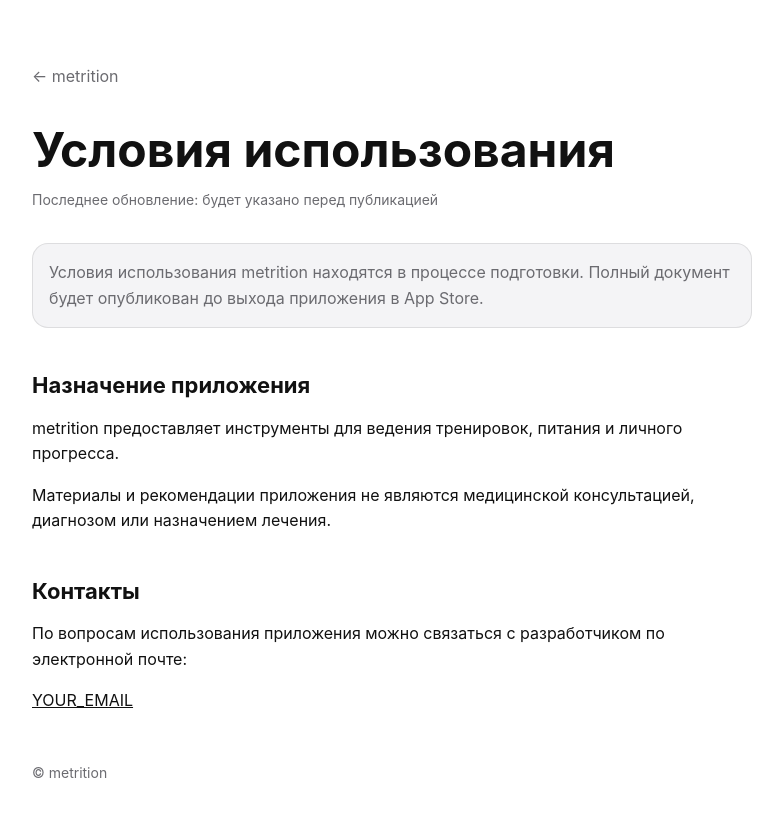
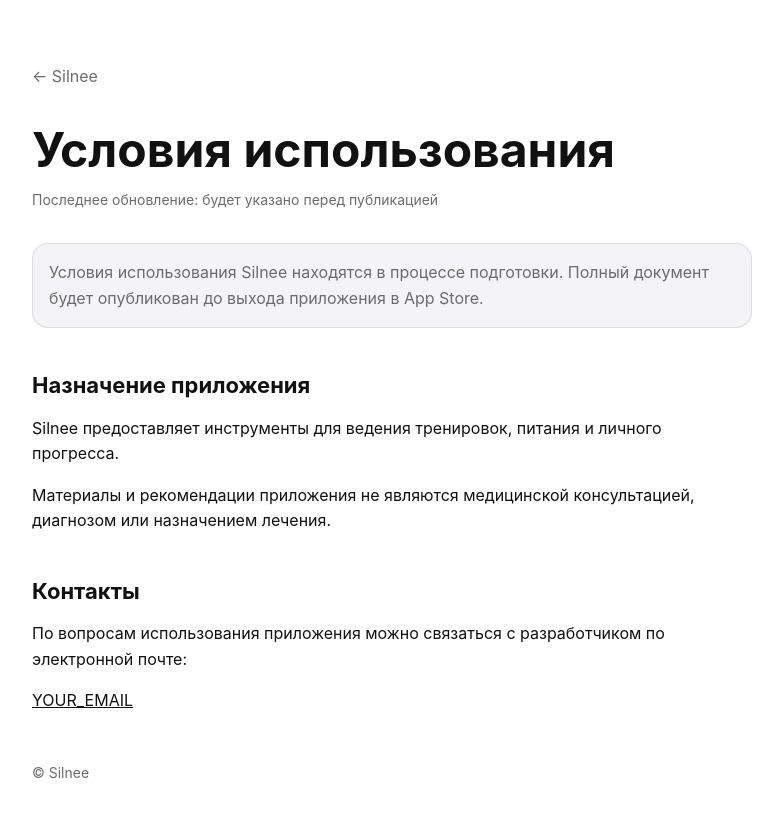
Before and after one commit to bananacide/silnee-legal, a plain HTML site: page terms/index.html in a window 1280 px wide. Shown: the whole page, without its empty margins (248-1031 px from the left). Drawn offline with Linux system fonts and the light colour scheme.

Commit message:
Update branding from 'metrition' to 'Silnee'

```diff
--- a/terms/index.html
+++ b/terms/index.html
@@ -6,7 +6,7 @@
 
     <meta
         name="description"
-        content="Условия использования приложения metrition."
+        content="Условия использования приложения Silnee."
     >
 
     <title>Условия использования — metrition</title>
@@ -17,7 +17,7 @@
 <body>
     <main class="container">
         <a class="back-link" href="../">
-            ← metrition
+            ← Silnee
         </a>
 
         <article>
@@ -28,7 +28,7 @@
             </p>
 
             <div class="notice">
-                Условия использования metrition находятся
+                Условия использования Silnee находятся
                 в процессе подготовки. Полный документ будет опубликован
                 до выхода приложения в App Store.
             </div>
@@ -36,7 +36,7 @@
             <h2>Назначение приложения</h2>
 
             <p>
-                metrition предоставляет инструменты для ведения тренировок,
+                Silnee предоставляет инструменты для ведения тренировок,
                 питания и личного прогресса.
             </p>
 
@@ -60,7 +60,7 @@
         </article>
 
         <footer>
-            © metrition
+            © Silnee
         </footer>
     </main>
 </body>
```
